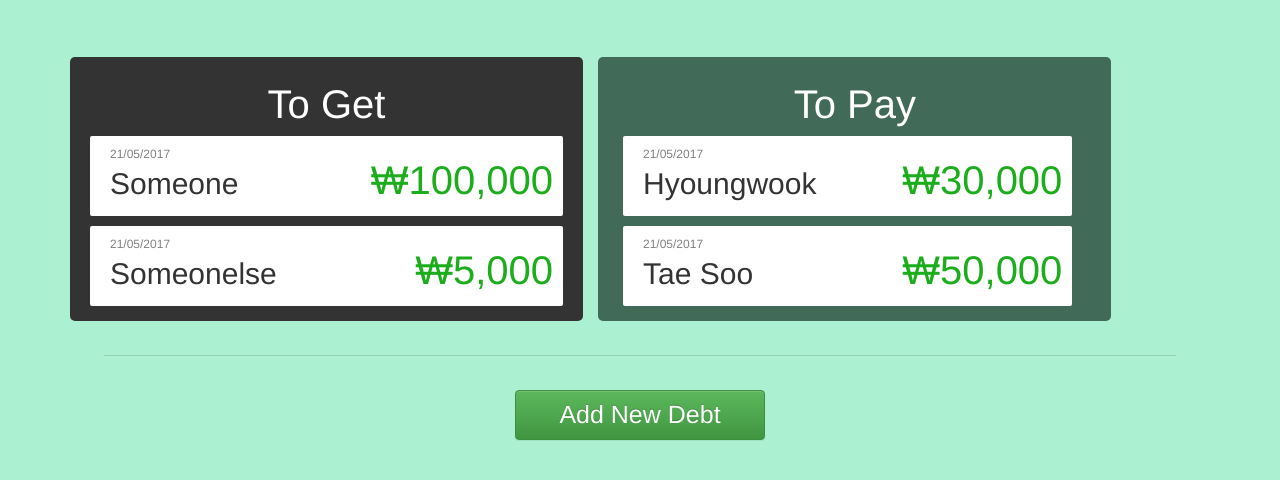
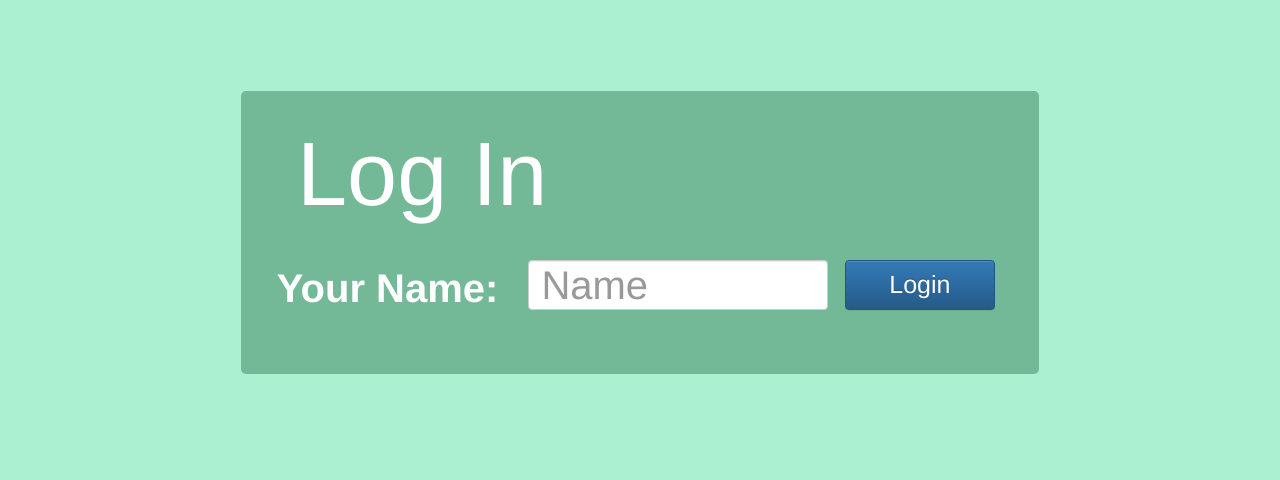
Before and after one commit to tsook/harathon, a Django app: page / in a window 1280 px wide. Shown: the part 59-539 px from the top of the page. Run offline with Django 3.2, Linux system fonts and the light colour scheme; some libraries are stand-ins or nearby versions.

Commit message:
login page

```diff
--- a/finance/static/css/finance.css
+++ b/finance/static/css/finance.css
@@ -132,3 +132,25 @@ body {
 #amount {
 	width: 250px;
 }
+
+/* login page */
+
+.login-section{
+	margin: 8% auto auto auto;
+	width: 70%;
+	border-radius: 5px;
+	background-color: #73b998;
+	color: white;
+	padding: 3%;
+}
+
+.login-label{
+	margin: auto auto 5% 3%;
+	font-size: 90px;
+}
+
+.login-col label {
+	width: 100%;
+	font-size: 40px;
+	text-align: right;
+}
--- a/finance/templates/finance/home_page.html
+++ b/finance/templates/finance/home_page.html
@@ -45,16 +45,16 @@
 <div class="well add-debt-form" hidden>
 	<form class="form-inline row" id="debt-form">
 		<div class="col-md-4 form-col">
-			<label for="from">Owed by:</label>
-			<label for="to">Owed to:</label>
+			<label for="from">Owed to:</label>
+			<label for="to">Owed by:</label>
 			<label for="amount">Amount:</label>
 		</div>
 		<div class="col-md-8 form-col">
 			<div class="form-group">
-				<input type="text" class="form-control" id="from">
+				<input type="text" class="form-control" id="to" placeholder="Name">
 			</div>
 			<div class="form-group">
-				<input type="text" class="form-control" id="to">
+				<input type="text" class="form-control" id="from" placeholder="Name">
 			</div>
 			<div class="form-group">
 				<div class="input-group">
--- /dev/null
+++ b/finance/templates/finance/login_page.html
@@ -0,0 +1,25 @@
+{% extends 'finance/base.html' %}
+{% load staticfiles %}
+
+{% block content %}
+<div class="login-section">
+	<h1 class="login-label">Log In</h1>
+	<form class="login-form row" id="login-form">
+		<div class="col-md-4 login-col">
+			<label for="name"> Your Name: </label>
+		</div>
+		<div class="col-md-5 login-col">
+			<div class="form-group">
+				<input type="text" class="form-control" id="name" placeholder="Name" style="font-size: 40px; width: 300px; height: 50px">
+			</div>
+		</div>
+		<div class="col-md-3 login-col">
+				<button type="submit" form="login-form" value="Submit" class="btn btn-primary" id="login-btn" style="font-size: 25px; width: 150px">Login</button>
+		</div>
+	</form>
+</div>
+{% endblock %}
+
+{% block scripts %}
+<script src="{% static 'js/home_page.js' %}"></script>
+{% endblock %}
--- a/finance/urls.py
+++ b/finance/urls.py
@@ -2,5 +2,6 @@ from django.conf.urls import url
 from . import views
 
 urlpatterns = [
-	url(r'^$', views.home_page, name='home_page')
+	url(r'^$', views.login_page, name='login_page'),
+	url(r'^home/$', views.home_page, name="home_page")
 ]
--- a/finance/views.py
+++ b/finance/views.py
@@ -6,3 +6,6 @@ from .models import user_data
 def home_page(request):
 	UserData = user_data.objects.all()
 	return render(request, 'finance/home_page.html', {'UserData' : UserData})
+
+def login_page(request):
+	return render(request, 'finance/login_page.html', {})
```
